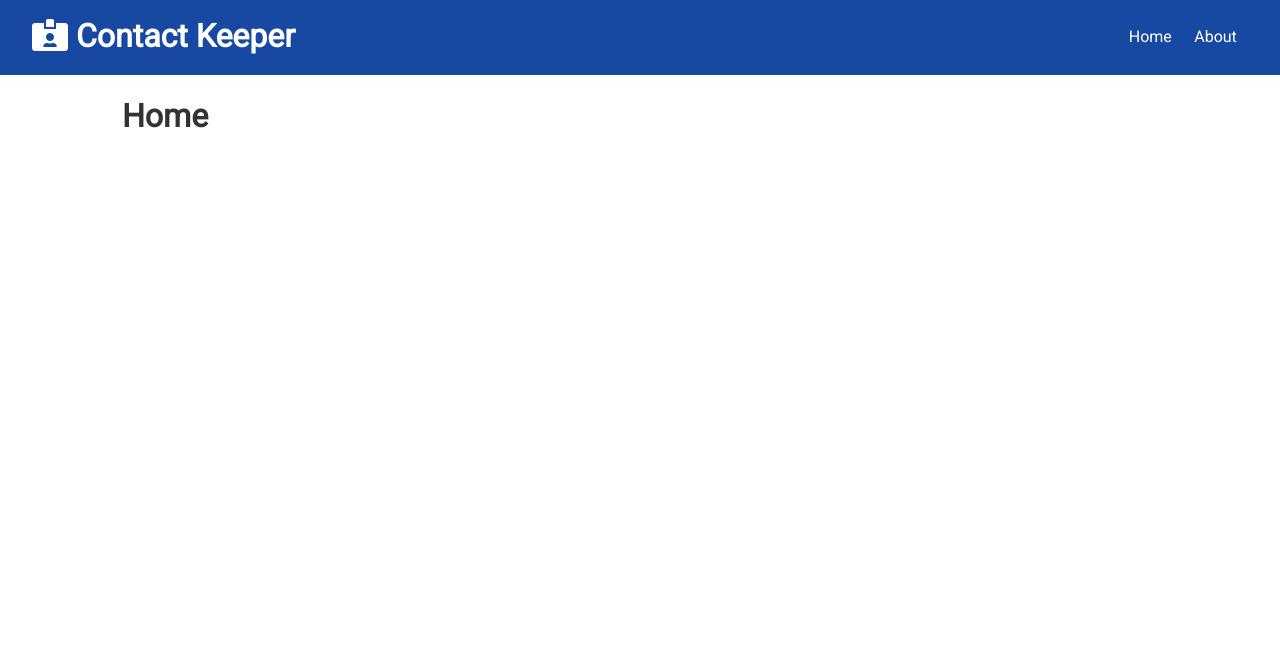
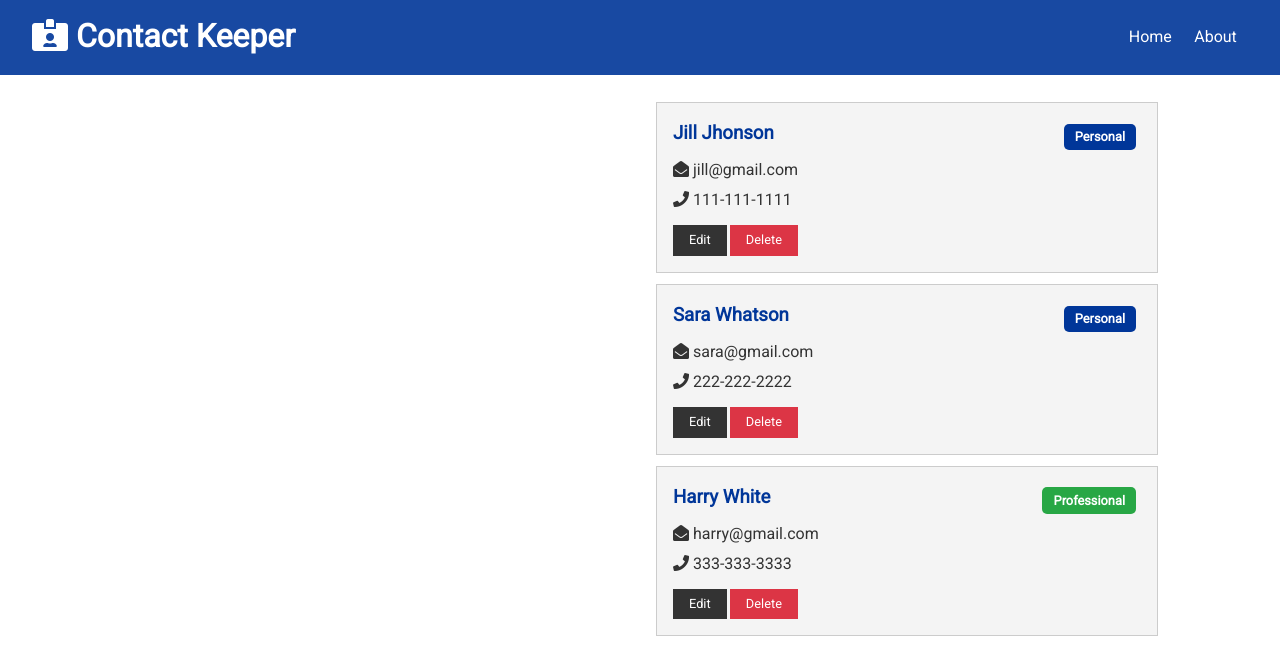
Before and after one commit to SirRedrick/contact-keeper, a React (Create React App) app in the folder client/: page / in a window 1280 px wide. Shown: the top 658 px of the page. Built offline with nearby package versions, Linux system fonts and the light colour scheme.

Commit message:
Contacts & ContactItems components

```diff
--- /dev/null
+++ b/client/src/components/contacts/ContactItem.js
@@ -0,0 +1,42 @@
+import React from 'react';
+import PropTypes from 'prop-types';
+
+const ContactItem = ({ contact }) => {
+	const { id, name, email, phone, type } = contact;
+
+	return (
+		<div className="card bg-light ">
+			<h3 className="text-primary text-left">
+				{name}{' '}
+				<span
+					style={{ float: 'right' }}
+					className={`badge ${type === 'professional' ? 'badge-success' : 'badge-primary'}`}
+				>
+					{type.charAt(0).toUpperCase() + type.slice(1)}
+				</span>
+			</h3>
+			<ul className="list">
+				{email && (
+					<li>
+						<i className="fas fa-envelope-open" /> {email}
+					</li>
+				)}
+				{phone && (
+					<li>
+						<i className="fas fa-phone" /> {phone}
+					</li>
+				)}
+			</ul>
+			<p>
+				<button className="btn btn-dark btn-sm">Edit</button>
+				<button className="btn btn-danger btn-sm">Delete</button>
+			</p>
+		</div>
+	);
+};
+
+ContactItem.propTypes = {
+	contact: PropTypes.object.isRequired,
+};
+
+export default ContactItem;
--- /dev/null
+++ b/client/src/components/contacts/Contacts.js
@@ -0,0 +1,17 @@
+import React, { useContext, Fragment } from 'react';
+import ContactItem from './ContactItem';
+import ContactContext from '../../context/contact/contactContext';
+
+function Contacts() {
+	const { contacts } = useContext(ContactContext);
+
+	return (
+		<Fragment>
+			{contacts.map((contact) => (
+				<ContactItem key={contact.id} contact={contact} />
+			))}
+		</Fragment>
+	);
+}
+
+export default Contacts;
--- a/client/src/components/pages/Home.js
+++ b/client/src/components/pages/Home.js
@@ -1,9 +1,13 @@
 import React from 'react';
+import Contacts from '../contacts/Contacts';
 
 const About = () => {
 	return (
-		<div>
-			<h1>Home</h1>
+		<div className="grid-2">
+			<div>{/* Contact Form */}</div>
+			<div>
+				<Contacts />
+			</div>
 		</div>
 	);
 };
```
Also changed, not shown: 1 other file (tests, documents, lock files or other folders).
